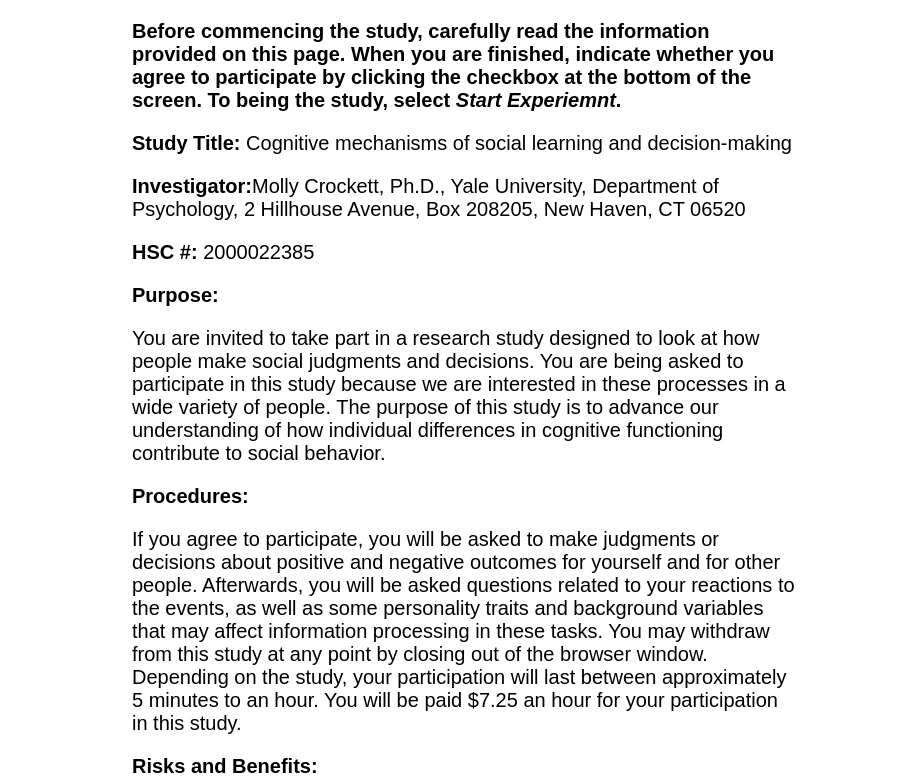
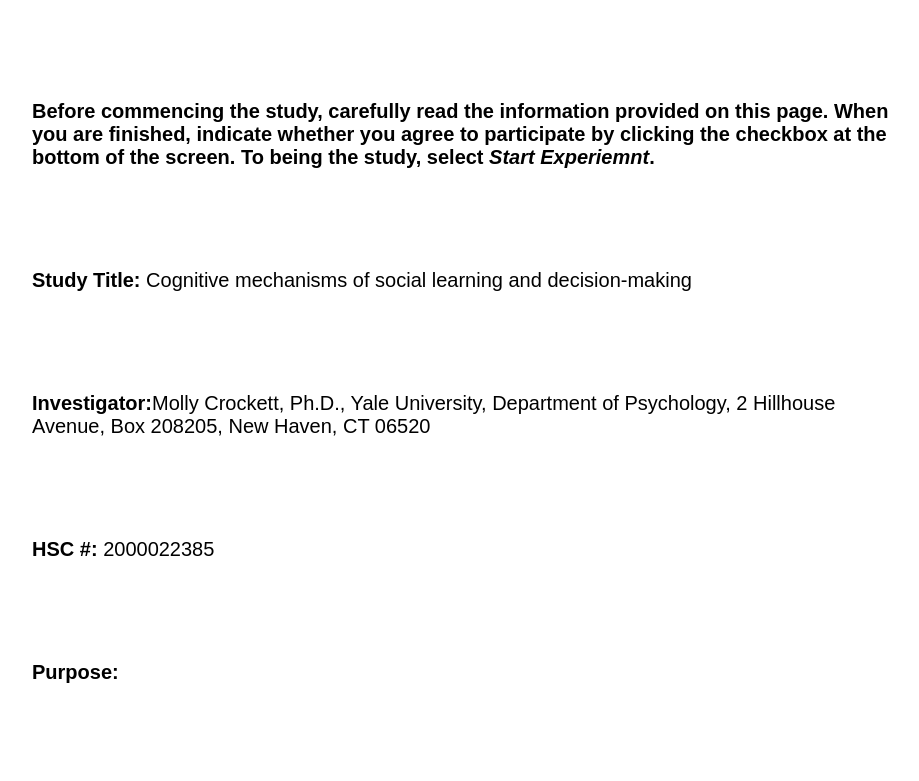
Before and after one commit to carlsonrw/sInf_experiment, a plain HTML site: page consent.html in a window 1280 px wide. Shown: the top 781 px of the page, without its empty margins (176-1095 px from the left). Drawn offline with Linux system fonts and the light colour scheme.

Commit message:
border adjustment

```diff
--- a/consent.html
+++ b/consent.html
@@ -6,10 +6,10 @@
         <style type="text/css">
             p {
                 display: block;
-                margin-top: 1em;
-                margin-bottom: 1em;
-                margin-right: 300px;
-                margin-left: 300px;
+                margin-top: 100px;
+                margin-bottom: 100x;
+                margin-right: 200px;
+                margin-left: 200px;
                 text-align: left;
                 font-family: "Arial", sans-serif;
                 font-size: 20px;
```
